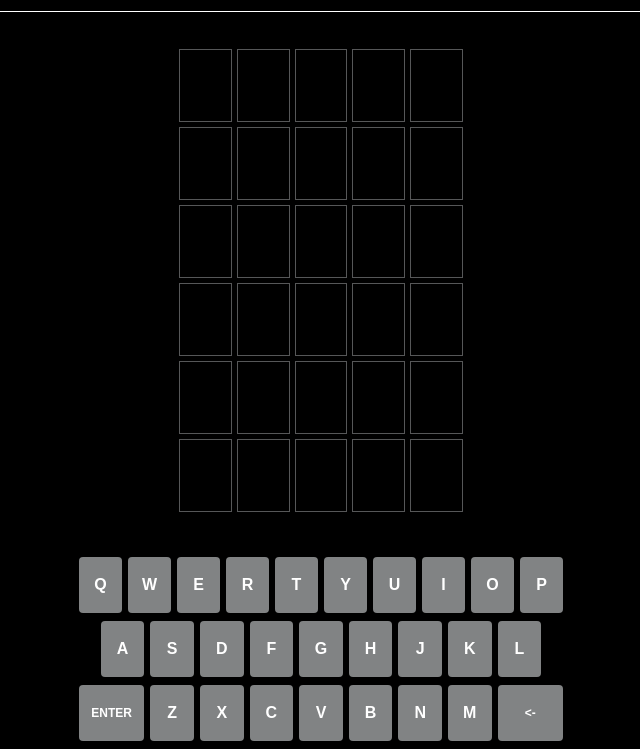
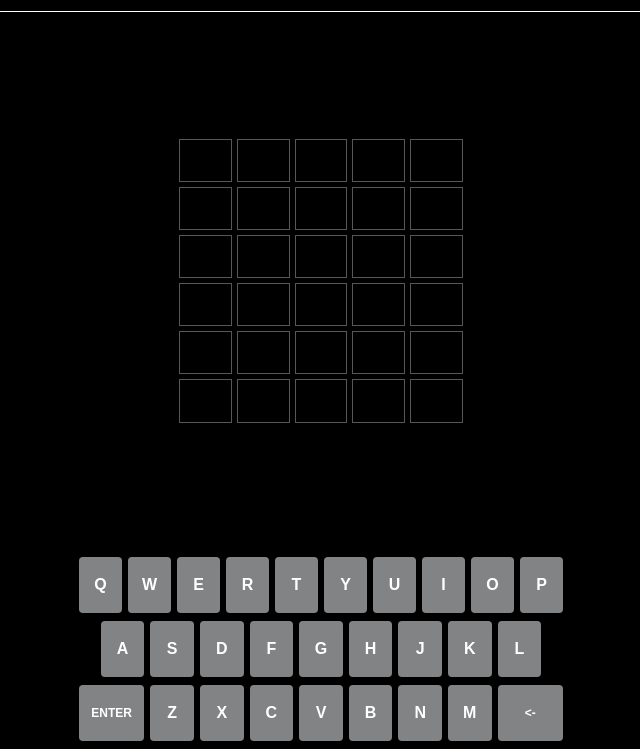
Before and after one commit to geum-yong/wordle-game, a website with bundled scripts: page index.html in a window 1280 px wide. Shown: the part 51-800 px from the top of the page, without its empty margins (319-959 px from the left). Built offline with nearby package versions, Linux system fonts and the light colour scheme.

Commit message:
feat: game board 크기 조절 이벤트 구현

```diff
--- a/src/components/AppContainer/style.css
+++ b/src/components/AppContainer/style.css
@@ -1,5 +1,5 @@
 .appContainer {
   display: flex;
   flex-flow: column nowrap;
-  height: 100vh;
+  min-height: 100vh;
 }
--- a/src/components/Game/component.js
+++ b/src/components/Game/component.js
@@ -4,7 +4,7 @@ const Game = () => {
 
   gameContainerElement.innerHTML = `
     <div class="boardContainer">
-      <div class="board">
+      <div id="board" class="board">
         <div class="boardRow">
           <div class="boardTile"></div>
           <div class="boardTile"></div>
--- /dev/null
+++ b/src/components/Game/event.js
@@ -0,0 +1,12 @@
+const onResizeBoard = (board) => {
+  board.style.width = window.innerWidth > 304 ? "304px" : "100%";
+  board.style.height = window.innerHeight > 304 ? "304px" : "100%";
+};
+
+const onAddEventGame = () => {
+  const board = document.querySelector("#board");
+  onResizeBoard(board);
+  window.addEventListener("resize", () => onResizeBoard(board));
+};
+
+export default onAddEventGame;
--- a/src/components/Game/index.js
+++ b/src/components/Game/index.js
@@ -1,7 +1,10 @@
 import Game from "./component.js";
+import onAddEventGame from "./event.js";
 
 const onRenderGame = () => {
-  return { element: Game() };
+  const event = () => onAddEventGame();
+
+  return { element: Game(), event };
 };
 
 export default onRenderGame;
--- a/src/components/Game/style.css
+++ b/src/components/Game/style.css
@@ -19,9 +19,9 @@
   flex-flow: column nowrap;
   gap: 5px;
   padding: 10px;
-  width: 100%;
-  max-width: 304px;
-  height: 90%;
+  /*width: 100%;*/
+  /*max-width: 304px;*/
+  /*height: 90%;*/
 }
 
 .boardRow {
--- a/src/index.js
+++ b/src/index.js
@@ -16,9 +16,10 @@ window.addEventListener("DOMContentLoaded", () => {
   const { element: Header } = onRenderHeader("Wordle");
   onCreateComponent({ parentElement: Appcontainer, childElement: Header });
 
-  const { element: Game } = onRenderGame();
+  const { element: Game, event: GameEvent } = onRenderGame();
   onCreateComponent({
     parentElement: Appcontainer,
     childElement: Game,
+    event: GameEvent,
   });
 });
```
